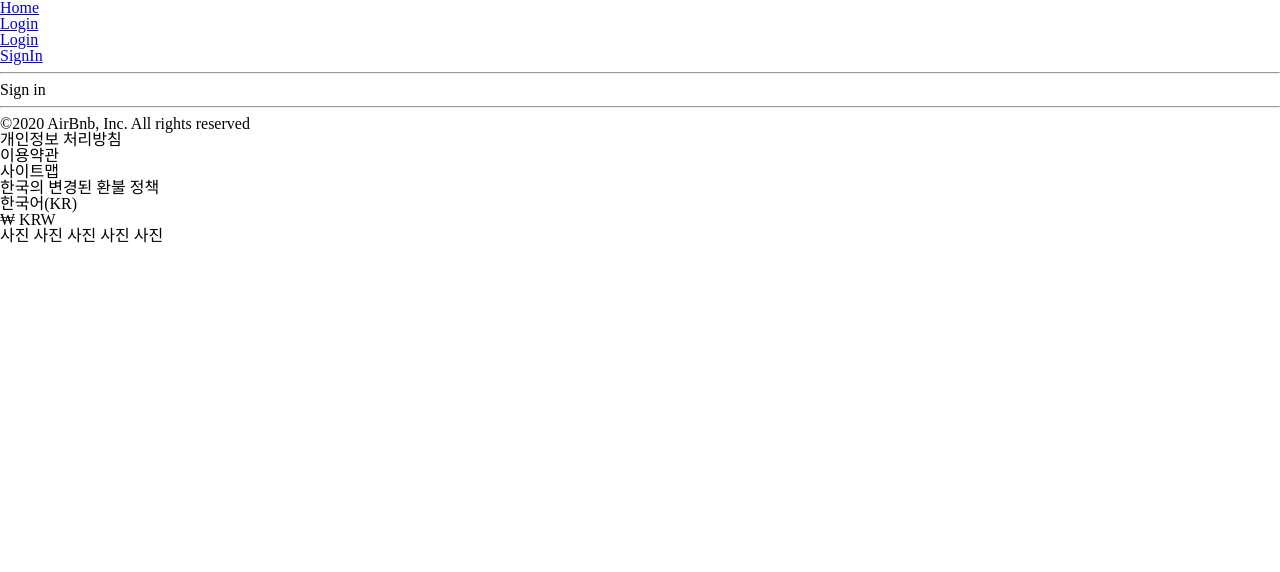
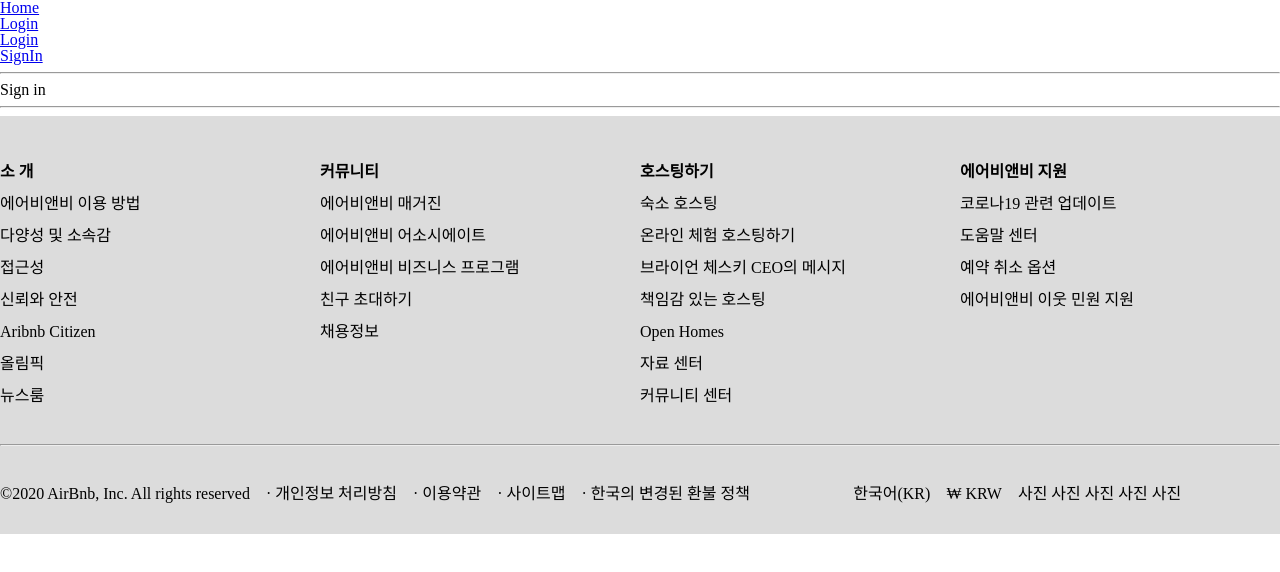
Before and after one commit to qkrwlgh91/Reactairbnb, a React (Create React App) app: page /SignIn in a window 1280 px wide. Shown: the top 572 px of the page. Built offline with nearby package versions, Linux system fonts and the light colour scheme.

Commit message:
scss standard structure setting

```diff
--- a/src/components/Footer.js
+++ b/src/components/Footer.js
@@ -3,21 +3,59 @@
 const Footer = () => {
     return (
         <div className="footerBox">
-
+            <div className="footerInfoBox">
+                <ul>
+                    <li>소 개</li>
+                    <li>에어비앤비 이용 방법</li>
+                    <li>다양성 및 소속감</li>
+                    <li>접근성</li>
+                    <li>신뢰와 안전</li>
+                    <li>Aribnb Citizen</li>
+                    <li>올림픽</li>
+                    <li>뉴스룸</li>
+                </ul>
+                <ul>
+                    <li>커뮤니티</li>
+                    <li>에어비앤비 매거진</li>
+                    <li>에어비앤비 어소시에이트</li>
+                    <li>에어비앤비 비즈니스 프로그램</li>
+                    <li>친구 초대하기</li>
+                    <li>채용정보</li>
+                </ul>
+                <ul>
+                    <li>호스팅하기</li>
+                    <li>숙소 호스팅</li>
+                    <li>온라인 체험 호스팅하기</li>
+                    <li>브라이언 체스키 CEO의 메시지</li>
+                    <li>책임감 있는 호스팅</li>
+                    <li>Open Homes</li>
+                    <li>자료 센터</li>
+                    <li>커뮤니티 센터</li>
+                </ul>
+                <ul>
+                    <li>에어비앤비 지원</li>
+                    <li>코로나19 관련 업데이트</li>
+                    <li>도움말 센터</li>
+                    <li>예약 취소 옵션</li>
+                    <li>에어비앤비 이웃 민원 지원</li>
+                </ul>
+            </div>
+            <hr/>
+            <div className="footerCopright">
                 <ul>
                     <li>&copy;2020 AirBnb, Inc. All rights reserved</li>
-                    <li>개인정보 처리방침</li>
-                    <li>이용약관 </li>
-                    <li>사이트맵 </li>
-                    <li>한국의 변경된 환불 정책</li>
+                    <li>&middot; 개인정보 처리방침</li>
+                    <li>&middot; 이용약관</li>
+                    <li>&middot; 사이트맵</li>
+                    <li>&middot; 한국의 변경된 환불 정책</li>
                 </ul>
-
                 <ul>
                     <li>한국어(KR)</li>
                     <li>&#8361; KRW</li>
                     <li>사진 사진 사진 사진 사진</li>
                 </ul>
             </div>
+        </div>
     )
 }
 
--- a/src/scss/airbnb.scss
+++ b/src/scss/airbnb.scss
@@ -1,2 +1,3 @@
 @charset "UTF-8";
 @import "common/base";
+@import "import/footer";
--- /dev/null
+++ b/src/scss/import/_footer.scss
@@ -0,0 +1,29 @@
+$footer-color: #DCDCDC;
+
+.footerBox {
+  background: $footer-color;
+}
+
+.footerInfoBox {
+  display: grid;
+  grid-template-columns: repeat(4, 1fr);
+  padding: 2em 0;
+  ul > li {
+      padding-top: 1em;
+      &:first-child {
+        font-weight: 600;
+      }
+  }
+}
+
+.footerCopright {
+  display: grid;
+  grid-template-columns: repeat(1, 2fr 1fr);
+  ul {
+    margin: 2em 0;
+    display: flex;
+    li {
+      padding-right: 1em;
+    }
+  }
+}
```
Also changed, not shown: src/scss/common/_extends.js (deleted).
